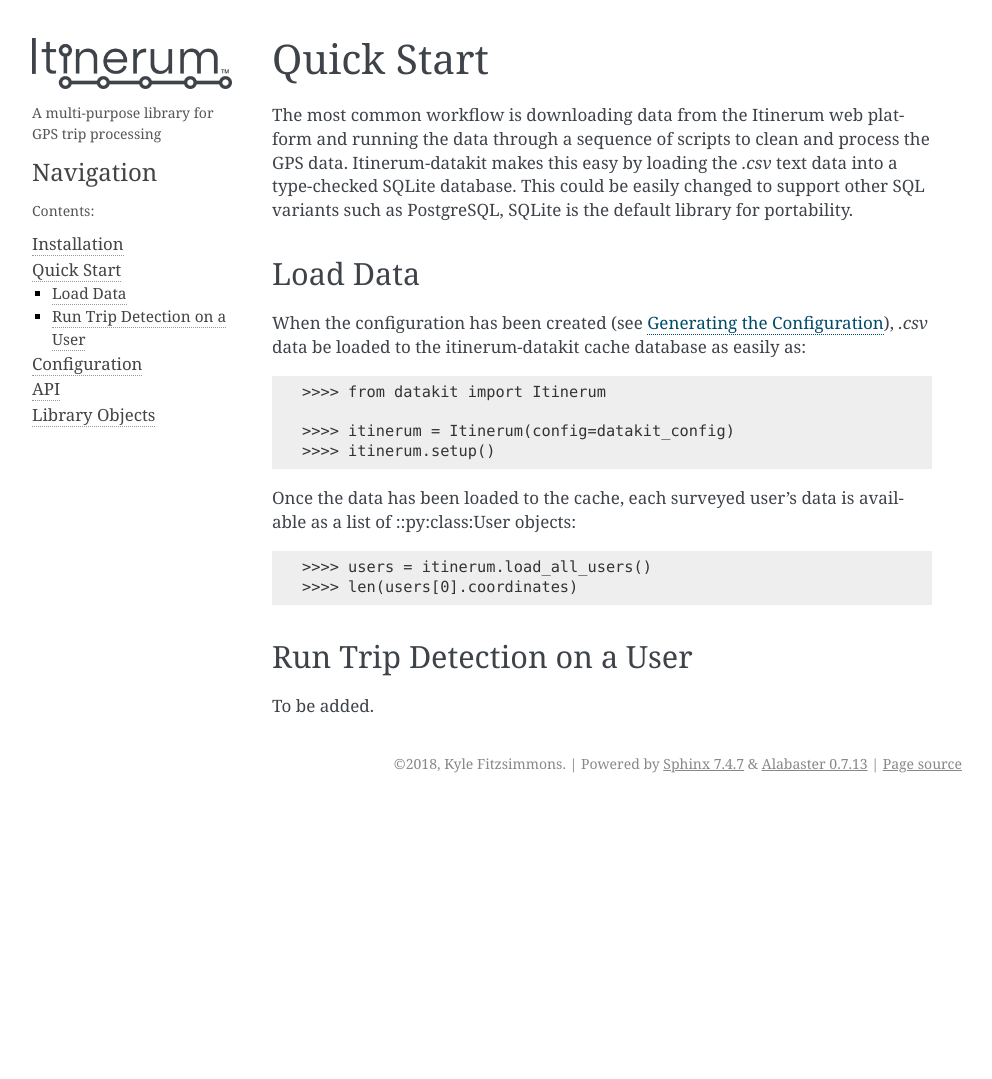
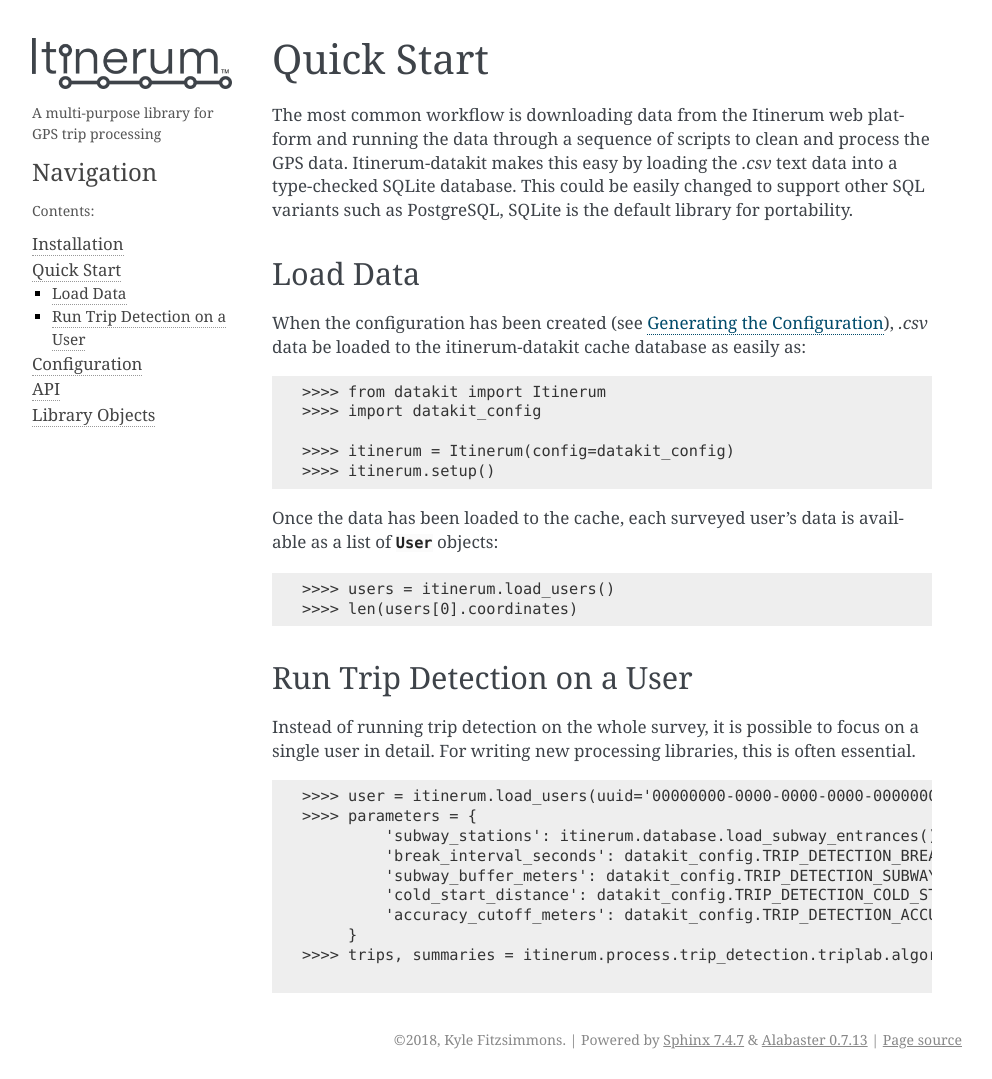
Before and after one commit to TRIP-Lab/itinerum-tripkit, a Sphinx documentation site: the page built from docs/usage/quickstart.rst, in a window 1280 px wide. Shown: the whole page, without its empty margins (148-1140 px from the left). Built offline with Sphinx 7.4.7, drawn with Linux system fonts in a browser that asks for light colours; before the commit the page ends 900 px from its top, so only the background shows below that.

Commit message:
Updated documentation for Quick Start

```diff
--- a/docs/usage/quickstart.rst
+++ b/docs/usage/quickstart.rst
@@ -16,18 +16,34 @@ When the configuration has been created (see :ref:`ConfigAnchor`), `.csv` data b
 the itinerum-datakit cache database as easily as::
 
     >>>> from datakit import Itinerum
+    >>>> import datakit_config
 
     >>>> itinerum = Itinerum(config=datakit_config)
     >>>> itinerum.setup()
 
 
 Once the data has been loaded to the cache, each surveyed user's data
-is available as a list of ::py:class:User objects::
+is available as a list of :py:class:`User` objects::
 
-    >>>> users = itinerum.load_all_users()
+    >>>> users = itinerum.load_users()
     >>>> len(users[0].coordinates)
 
 
 Run Trip Detection on a User
 ----------------------------
-To be added.
+Instead of running trip detection on the whole survey, it is possible to
+focus on a single user in detail. For writing new processing libraries, this
+is often essential.
+
+.. code-block:: python
+
+    >>>> user = itinerum.load_users(uuid='00000000-0000-0000-0000-000000000000')[0]
+    >>>> parameters = {
+             'subway_stations': itinerum.database.load_subway_entrances(),
+             'break_interval_seconds': datakit_config.TRIP_DETECTION_BREAK_INTERVAL_SECONDS,
+             'subway_buffer_meters': datakit_config.TRIP_DETECTION_SUBWAY_BUFFER_METERS,
+             'cold_start_distance': datakit_config.TRIP_DETECTION_COLD_START_DISTANCE_METERS,
+             'accuracy_cutoff_meters': datakit_config.TRIP_DETECTION_ACCURACY_CUTOFF_METERS
+         }
+    >>>> trips, summaries = itinerum.process.trip_detection.triplab.algorithm.run(user.coordinates.dicts(),
+                                                                                  parameters)
```
